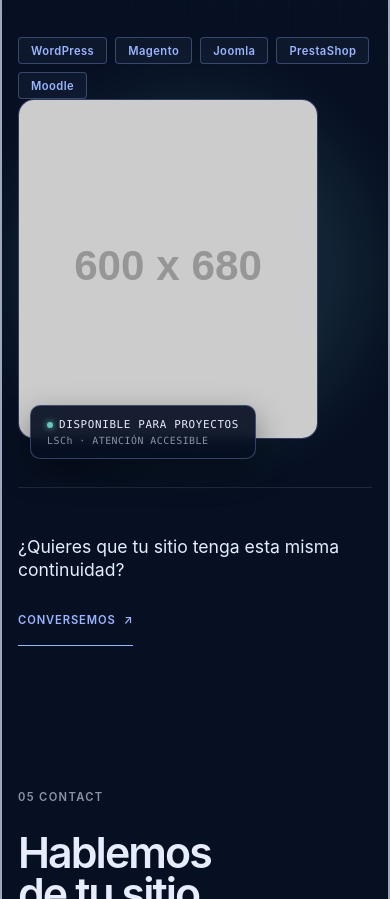
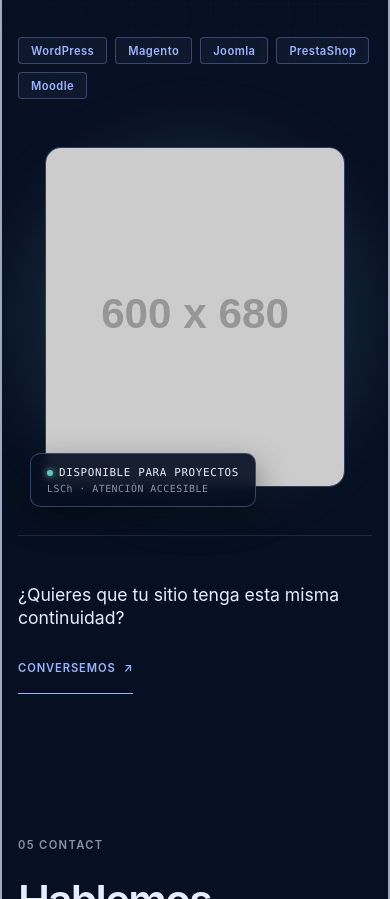
Before and after one commit to german-rs/portafolio, an Astro site: page / in a window 390 px wide. Shown: the part 6776-7675 px from the top of the page. Built offline with nearby package versions, Linux system fonts and the light colour scheme; Astro itself is replaced by a stand-in of ours; placeholder pictures from the web are drawn by us.

Commit message:
Se mejora marco foto sección about

```diff
--- a/src/styles/About.css
+++ b/src/styles/About.css
@@ -443,8 +443,9 @@
   }
 
   .about__portrait-wrap {
-    justify-content: flex-start;
+    justify-content: center;
 
+    margin-top: 3rem;
     margin-bottom: 3rem;
   }
 
```
